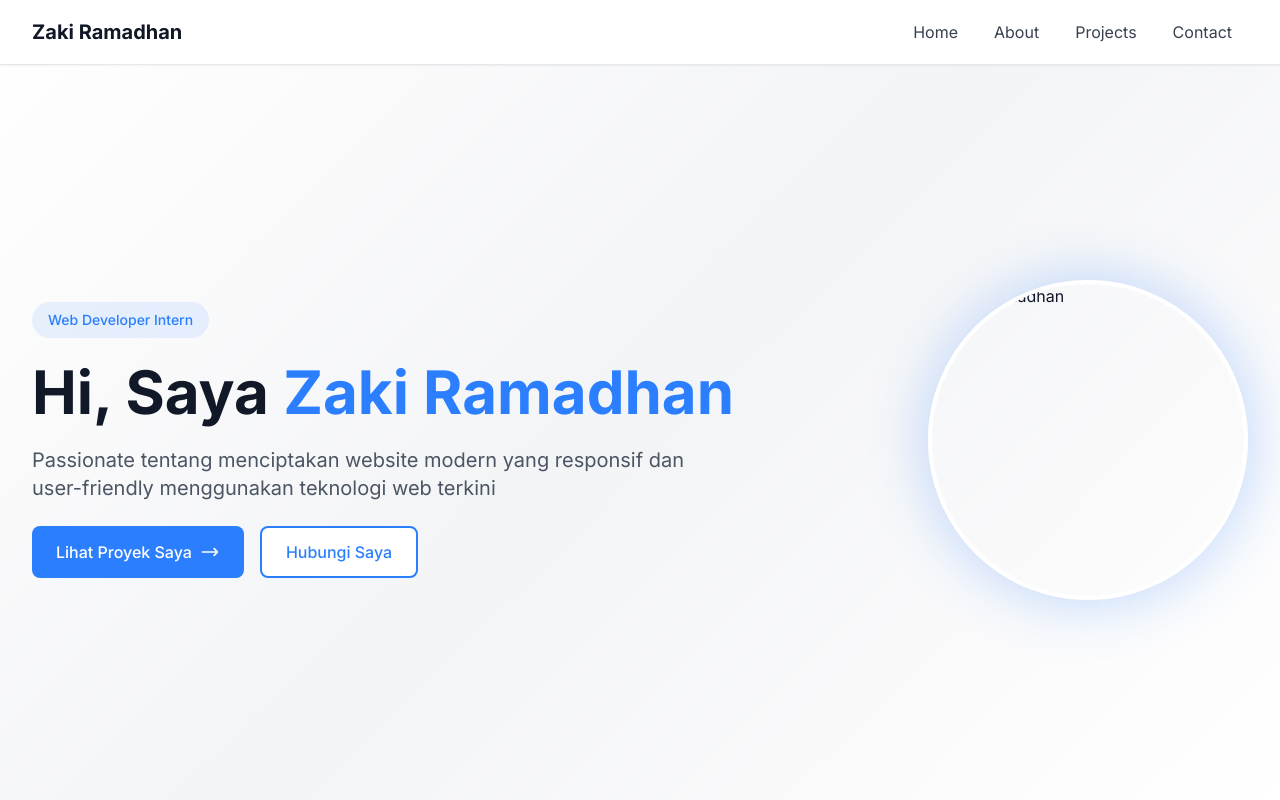
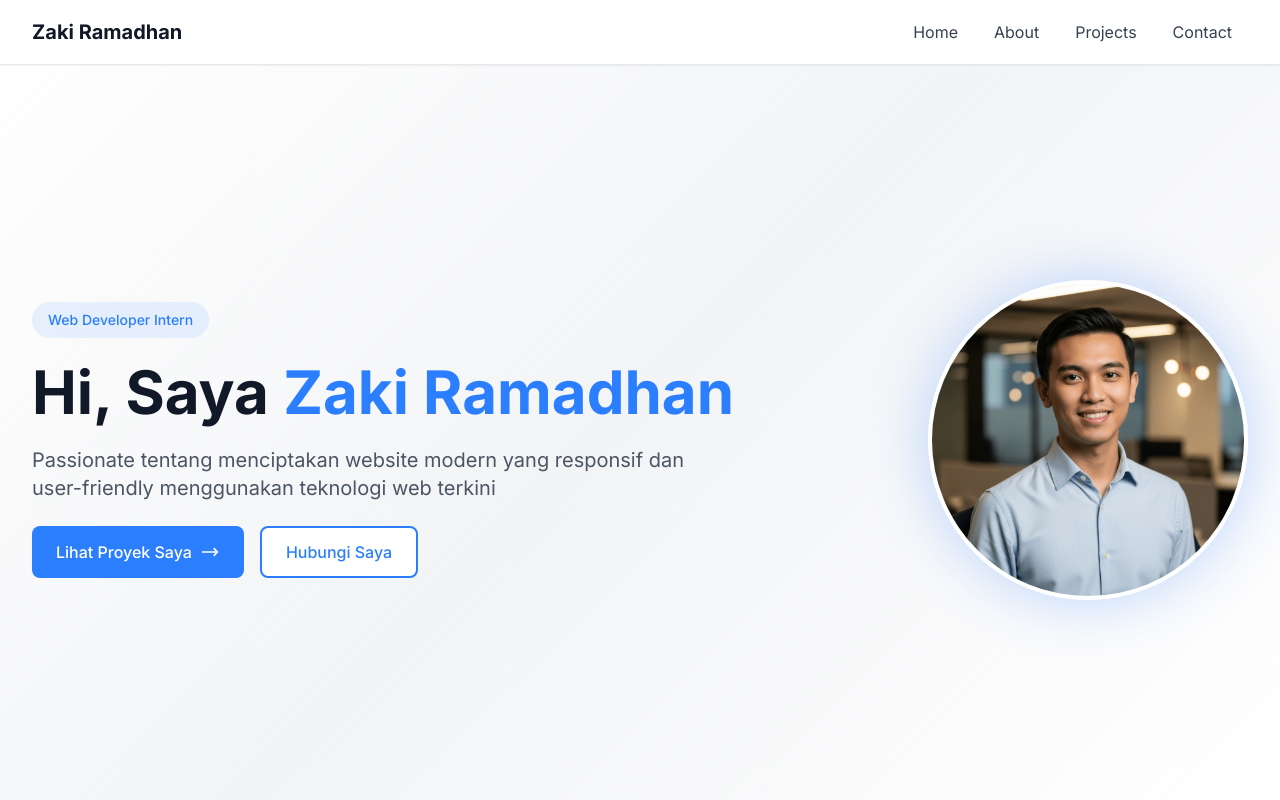
Before and after one commit to zaki-ramadhan/my-cv-web-project, a website: page index.html in a window 1280 px wide. Shown: the top 800 px of the page. Drawn offline with Linux system fonts and the light colour scheme; the site is published under a folder, as on GitHub Pages, so addresses that start at the root find nothing.

Commit message:
feat: update

```diff
--- a/index.html
+++ b/index.html
@@ -147,7 +147,7 @@
           </div>
 
           <div class="flex-shrink-0">
-            <img src="/assets/zaki_ramadhan_professional_headshot.png" alt="Zaki Ramadhan"
+            <img src="./assets/zaki_ramadhan_professional_headshot.png" alt="Zaki Ramadhan"
               class="object-cover w-64 h-64 border-4 border-white rounded-full shadow-2xl sm:w-80 sm:h-80 profile-glow"
               data-testid="img-profile">
           </div>
```
